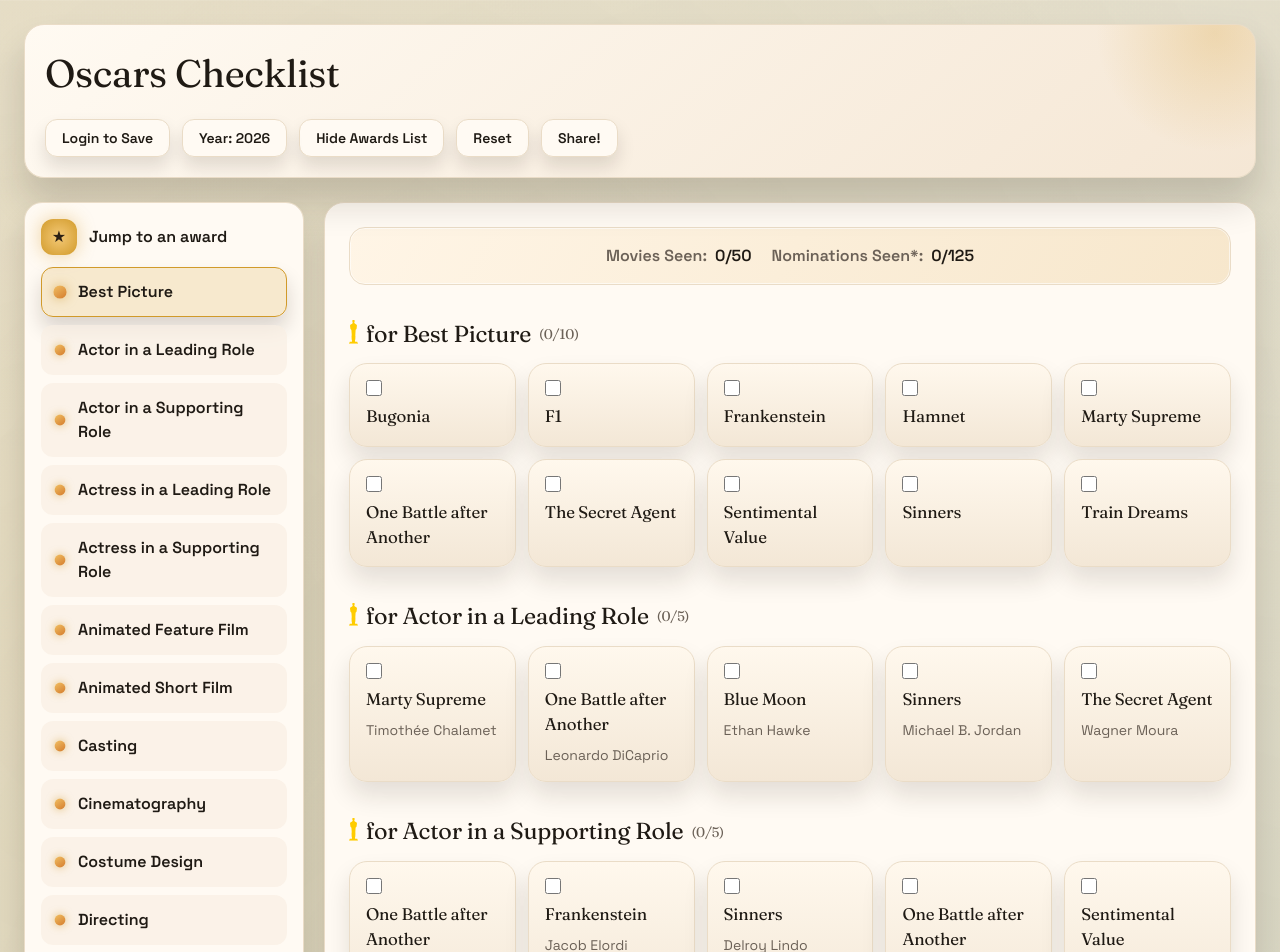
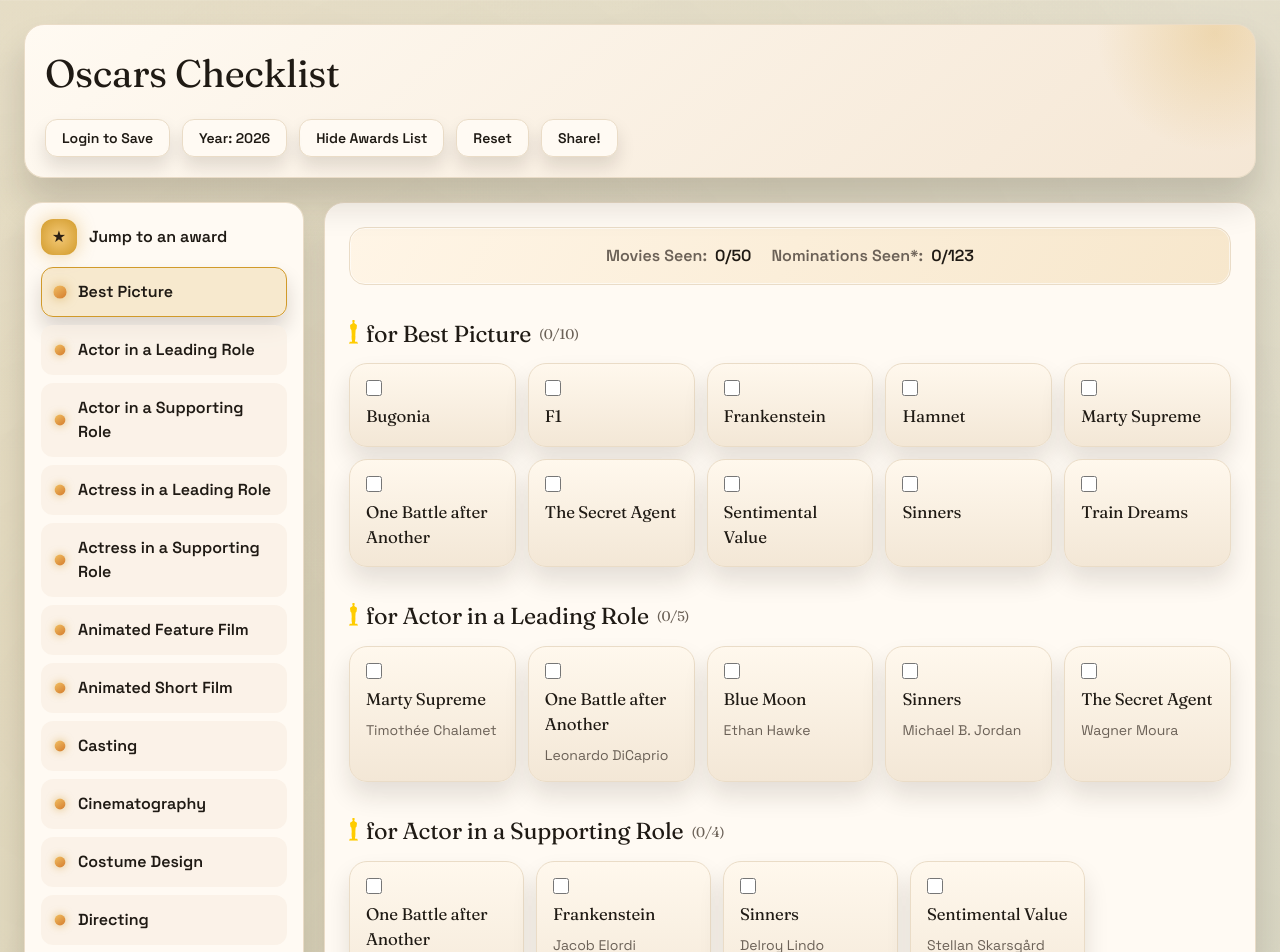
Before and after one commit to preraku/oscar-checklist, a React (Vite) app: page /years in a window 1280 px wide. Shown: the top 952 px of the page. Built offline with nearby package versions, Linux system fonts and the light colour scheme.

Commit message:
Handle duplicate nominees and fallback loads

```diff
--- a/src/App.tsx
+++ b/src/App.tsx
@@ -468,11 +468,23 @@ const loadWatchedMovies = async (year: string): Promise<Set<number>> => {
                 },
             },
         )
+        if (!response.ok) {
+            throw new Error(`Movies request failed: ${response.status}`)
+        }
         const movies = await response.json()
+        if (!Array.isArray(movies)) {
+            throw new Error("Movies response was not an array")
+        }
         return new Set(movies)
     } catch (error) {
         console.error("Error loading user movies:", error)
-        return new Set()
+        const localMovies = localStorage.getItem(`watchedMovies-${year}`)
+        if (!localMovies) return new Set()
+        try {
+            return new Set(JSON.parse(localMovies) as number[])
+        } catch {
+            return new Set()
+        }
     }
 }
 
@@ -504,14 +516,22 @@ type AppProps = {
 
 function App({ year = "2026" }: AppProps) {
     const { movies, awards, movieToNomsMap, totalNominations } = filmData[year]
+    const normalizedAwards = useMemo(
+        () =>
+            awards.map(award => ({
+                ...award,
+                nominees: Array.from(new Set(award.nominees)),
+            })),
+        [awards],
+    )
     const awardSections = useMemo(
         () =>
-            awards.map(award => ({
+            normalizedAwards.map(award => ({
                 id: `award-${slugify(award.name)}`,
                 name: award.name,
                 count: award.nominees.length,
             })),
-        [awards],
+        [normalizedAwards],
     )
     const [watchedMovies, setWatchedMovies] = useState<Set<number>>(new Set())
     const [nominationsCleared, setNominationsCleared] = useState(0)
@@ -550,7 +570,8 @@ function App({ year = "2026" }: AppProps) {
             setWatchedMovies(movies)
             setNominationsCleared(
                 [...movies].reduce((acc, movieId) => {
-                    return acc + (movieToNomsMap.get(movieId)!.length)
+                    const nominations = movieToNomsMap.get(movieId)
+                    return nominations ? acc + nominations.length : acc
                 }, 0),
             )
         } finally {
@@ -688,12 +709,14 @@ function App({ year = "2026" }: AppProps) {
             if (newWatchedMovies.has(id)) {
                 newWatchedMovies.delete(id)
                 setNominationsCleared(
-                    nominationsCleared - movieToNomsMap.get(id)!.length,
+                    nominationsCleared -
+                        (movieToNomsMap.get(id)?.length ?? 0),
                 )
             } else {
                 newWatchedMovies.add(id)
                 setNominationsCleared(
-                    nominationsCleared + movieToNomsMap.get(id)!.length,
+                    nominationsCleared +
+                        (movieToNomsMap.get(id)?.length ?? 0),
                 )
             }
             localStorage.setItem(
@@ -962,7 +985,7 @@ function App({ year = "2026" }: AppProps) {
                         suppressConfetti={isHydrating}
                     />
                     <div className="flex flex-col gap-6">
-                        {awards.map((award, index) => {
+                        {normalizedAwards.map((award, index) => {
                             const section = awardSections[index]
                             return (
                                 <Category
--- a/src/data.ts
+++ b/src/data.ts
@@ -1,11 +1,15 @@
 import mayDecemberPoster from "../public/posters/2024/may_december.jpg"
+
+const getUniqueNominees = (nominees: number[]) => {
+    return Array.from(new Set(nominees))
+}
 
 const getMovieToNominationsMap = (
     awardsList: Award[],
 ): Map<number, string[]> => {
     const movieToNomsMap = new Map<number, string[]>()
     awardsList.forEach(award => {
-        award.nominees.forEach(nominee => {
+        getUniqueNominees(award.nominees).forEach(nominee => {
             const nominations = movieToNomsMap.get(nominee)
             if (nominations) {
                 nominations.push(award.name)
@@ -20,7 +24,7 @@ const getMovieToNominationsMap = (
 
 const getTotalNominations = (awardsList: Award[]) => {
     return awardsList.reduce((acc, award) => {
-        return acc + award.nominees.length
+        return acc + getUniqueNominees(award.nominees).length
     }, 0)
 }
 
```
